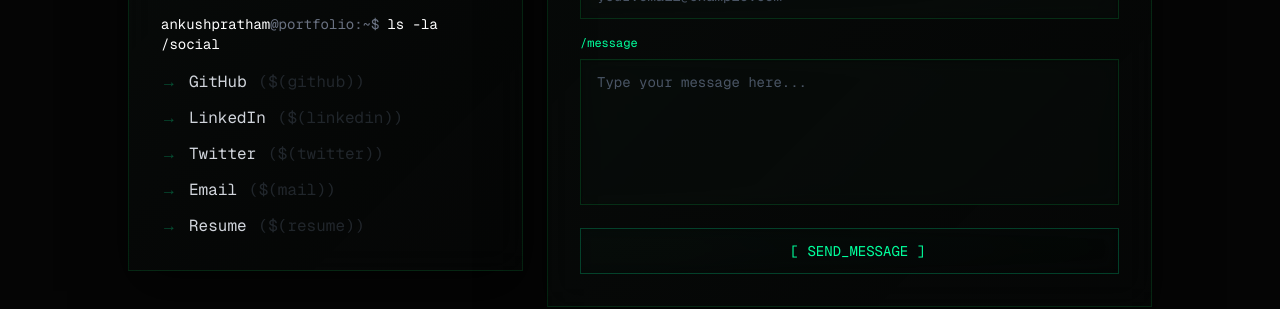
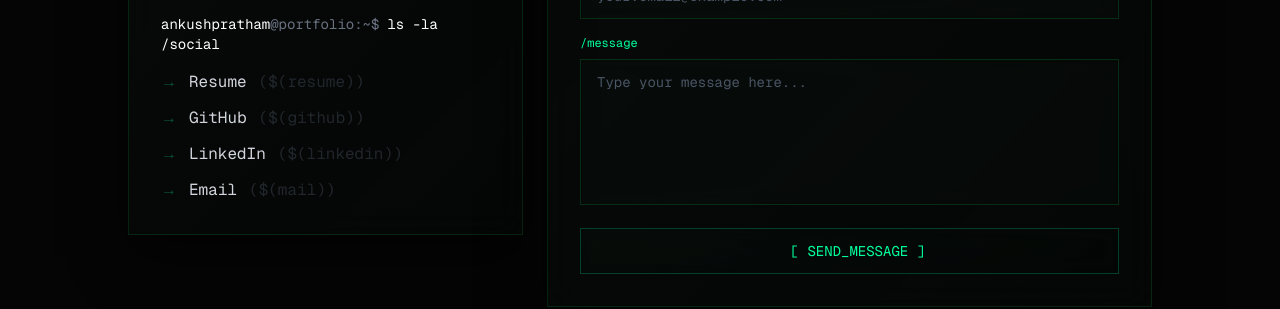
Before and after one commit to Ap17-dl/Portfolio-Website, a Next.js app: page / in a window 1280 px wide. Shown: the part 3020-3329 px from the top of the page. Built offline with nearby package versions, Linux system fonts and the light colour scheme; no server answers.

Commit message:
rm: twitter(very political there) link as it was not of any use for my profile

```diff
--- a/components/contact.tsx
+++ b/components/contact.tsx
@@ -52,11 +52,10 @@ export function Contact() {
   };
 
   const socialLinks = [
+    { name: 'Resume', url: '/resume.pdf', icon: '$(resume)' },
     { name: 'GitHub', url: 'https://github.com/Ap17-dl', icon: '$(github)' },
     { name: 'LinkedIn', url: 'https://www.linkedin.com/in/ankush-pratham/', icon: '$(linkedin)' },
-    { name: 'Twitter', url: 'https://x.com/ankush_pratham3', icon: '$(twitter)' },
     { name: 'Email', url: 'mailto:ankush170306@gmail.com', icon: '$(mail)' },
-    { name: 'Resume', url: '/resume.pdf', icon: '$(resume)' },
   ];
 
   return (
```
